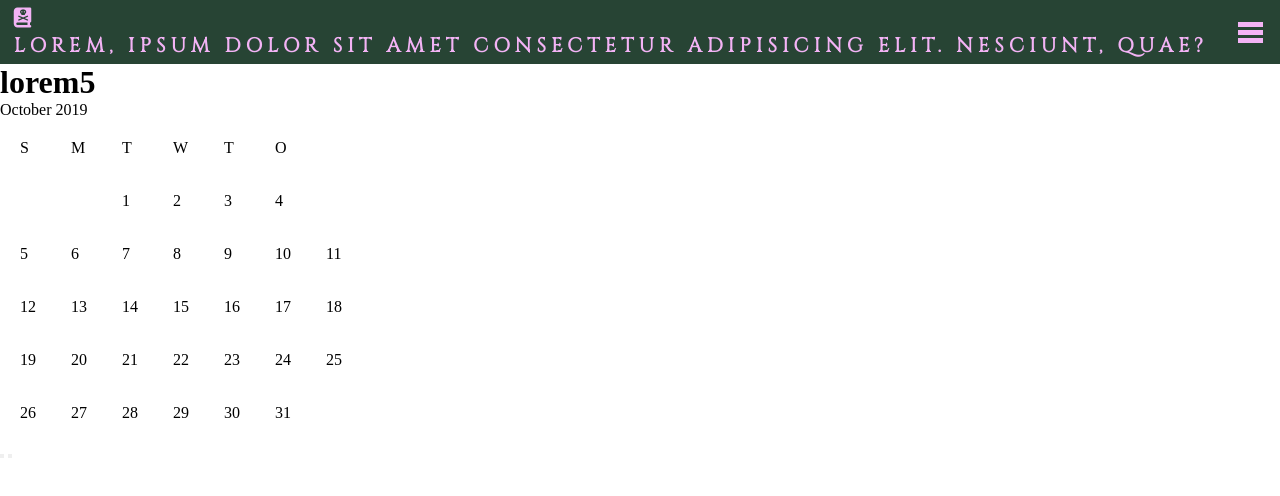
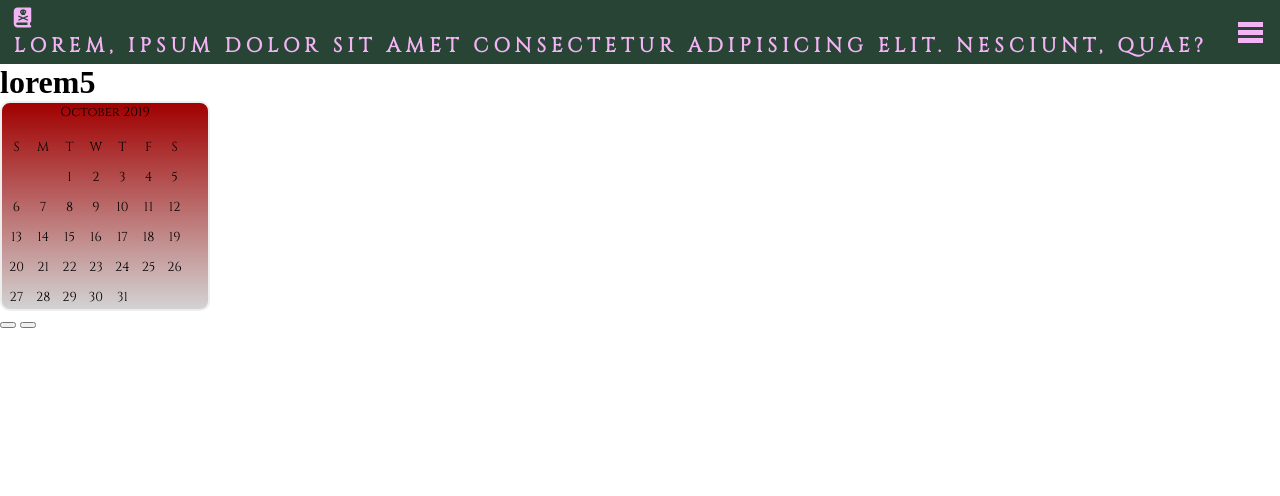
Before and after one commit to jonathanmrush/JS-Projects, a plain HTML site: page Website/Pages/calendar.html in a window 1280 px wide. Shown: the top 496 px of the page. Drawn offline with Linux system fonts and the light colour scheme.

Commit message:
Added styling of calendar

```diff
--- a/Website/Java/calendar.js
+++ b/Website/Java/calendar.js
@@ -33,16 +33,16 @@ function get_calendar(day_no, days) {
   var tr = document.createElement("tr");
 
   //row for the day letters
-  for (var c = 0; c < 6; c++) {
+  for (var c = 0; c < 7; c++) {
     var td = document.createElement("td");
-    td.innerHTML = "SMTWTOA"[c];
+    td.innerHTML = "SMTWTFS"[c];
     tr.appendChild(td);
   }
   table.appendChild(tr);
   //create 2nd row
   tr = document.createElement("tr");
   var c;
-  for (c = 0; c <= 6; c++) {
+  for (c = 0; c <= 7; c++) {
     if (c == day_no) {
       break;
     }
@@ -51,7 +51,7 @@ function get_calendar(day_no, days) {
     tr.appendChild(td);
   }
   var count = 1;
-  for (; c < 6; c++) {
+  for (; c < 7; c++) {
     var td = document.createElement("td");
     td.innerHTML = count;
     count++;
--- a/Website/Style/Calendar.css
+++ b/Website/Style/Calendar.css
@@ -1,17 +1,23 @@
-* {
-  padding: 0;
-  margin: 0;
+#calendar-container {
+  padding: 0px;
+  width: 210px;
+  height: 210px;
+  text-align: center;
+  border: 2px solid #eeeeee;
+  border-radius: 10px;
+  font-size: 13px;
+  font-family: "Cinzel", serif;
+  background-image: linear-gradient(rgb(161, 0, 0), #d3d3d3);
   box-sizing: border-box;
 }
-th {
-  text-align: left;
+
+#calendar-container > div {
+  padding: 0;
+  margin-bottom: 10px;
 }
-
-th,
-td {
-  padding: 15px;
+#calendar-month-year {
+  margin: 5px;
 }
-table {
-  border-spacing: 5px;
-  border: 1px black;
+#calendar-dates > table > tr > td {
+  padding: 5px;
 }
```
